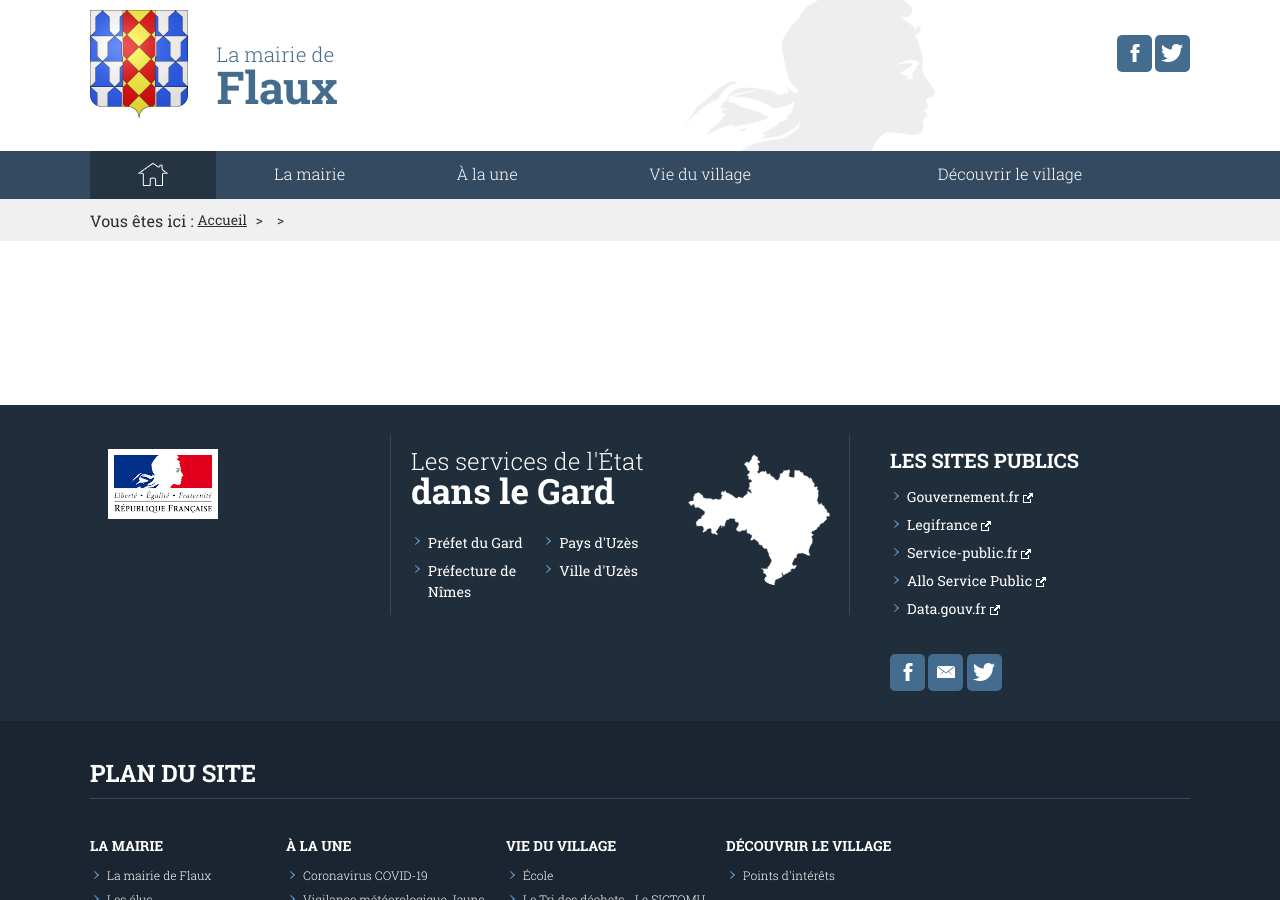
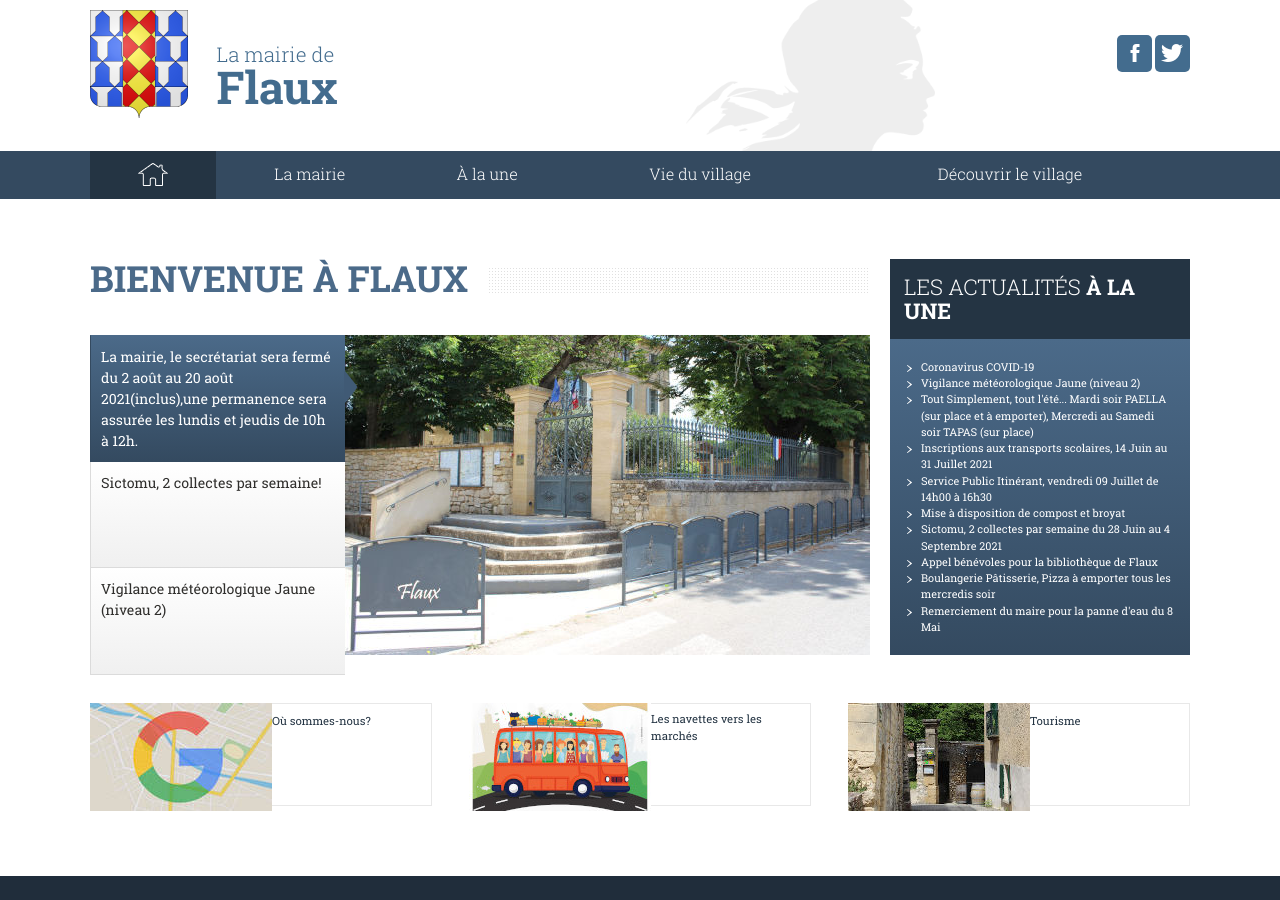
Before and after one commit to Flaux-Village/flaux-village.github.io, a Jekyll site: the page built from index.md, in a window 1280 px wide and 900 px high. Built offline with Jekyll 4.4.1, drawn with Linux system fonts in a browser that asks for light colours; our own code applies the rules of GitHub Pages for plain Markdown files.

Commit message:
Update index.md

```diff
--- a/index.md
+++ b/index.md
@@ -5,8 +5,7 @@
 keywords: mairie, commune, flaux, gard
 titre_page: Bienvenue à Flaux
 onglets_principaux:
-- titre: La mairie<br/> Le secrétariat sera fermé du 2 août au 20 août 2021(inclus)<br/>
-  Une permanence sera assurée les lundis et jeudis de 10h à 12h<br/>
+- titre: La mairie, le secrétariat sera fermé du 2 août au 20 août 2021(inclus),une permanence sera assurée les lundis et jeudis de 10h à 12h.
   addresse: /mairie.html
   illustration: /assets/illustrations/525_320_Flauxentrance_3610.jpg
   description_illustration: La Mairie de Flaux.
```
